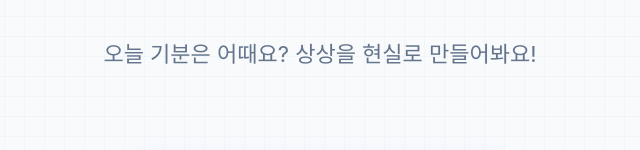
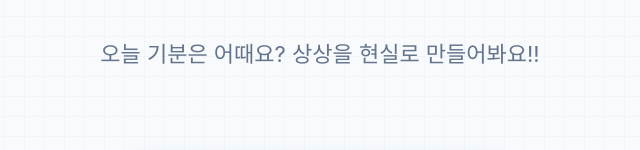
Before and after one commit to seomintaek/2025.12.11-project3, a website built with Vite: page index.html in a window 1280 px wide. Shown: the part 264-414 px from the top of the page, 96-736 px from the left. Built offline with nearby package versions, Linux system fonts and the light colour scheme.

Commit message:
Update welcome message in index.html to enhance user engagement by adding an extra exclamation mark.

```diff
--- a/index.html
+++ b/index.html
@@ -41,7 +41,7 @@
 
             <!-- 환영 메시지 -->
             <div class="welcome-message">
-              <p class="welcome-text">오늘 기분은 어때요? 상상을 현실로 만들어봐요!</p>
+              <p class="welcome-text">오늘 기분은 어때요? 상상을 현실로 만들어봐요!!</p>
             </div>
 
             <!-- 시작하기 버튼 -->
```
